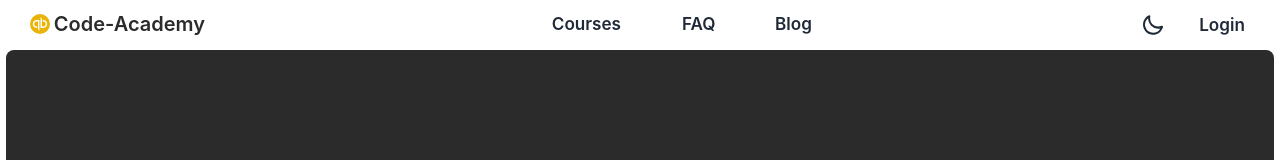
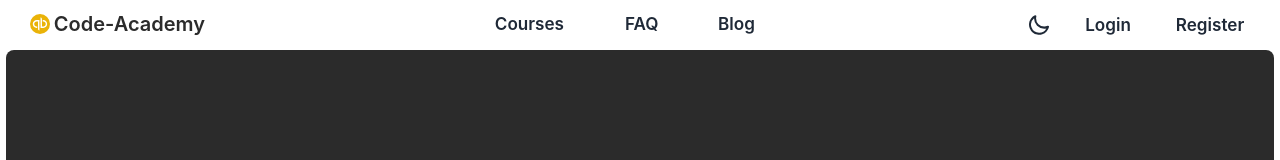
Before and after one commit to AshikRahmanDev/code-academy_client_site, a React (Create React App) app: page / in a window 1280 px wide. Shown: the top 160 px of the page. Built offline with nearby package versions, Linux system fonts and the light colour scheme; no server answers.

Commit message:
add resister btn in navbar

```diff
--- a/src/components/Header.jsx
+++ b/src/components/Header.jsx
@@ -3,7 +3,6 @@ import { Link } from "react-router-dom";
 import { GiHamburgerMenu } from "react-icons/gi";
 import { SiQuickbooks } from "react-icons/si";
 import { FiLogOut } from "react-icons/fi";
-import { FaRegCopy } from "react-icons/fa";
 import { useContext } from "react";
 import { AuthContext } from "../Contaxt/AuthProvider";
 
@@ -89,6 +88,12 @@ const Header = () => {
             >
               Login
             </Link>
+            <Link
+              to={"/register"}
+              className="btn btn-ghost mx-1 normal-case text-lg"
+            >
+              Register
+            </Link>
           </div>
         )}
       </div>
```
